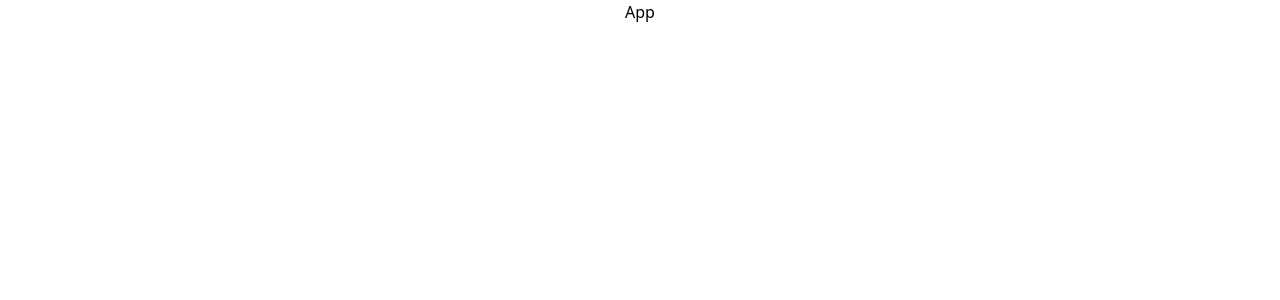
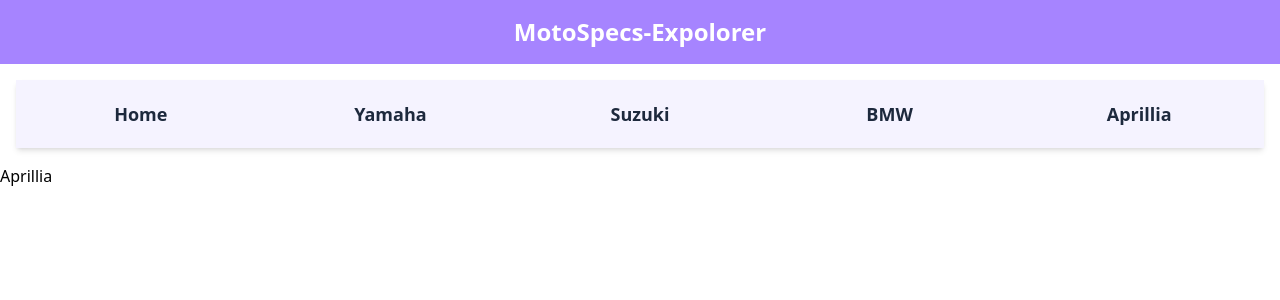
Before and after one commit to MUMEi-28/MotoSpecs-Explorer, a React (Vite) app: page /Aprillia in a window 1280 px wide. Shown: the top 300 px of the page. Built offline with nearby package versions, Linux system fonts and the light colour scheme.

Commit message:
Link, Routes, Route.

```diff
--- a/package.json
+++ b/package.json
@@ -13,6 +13,7 @@
     "@tailwindcss/vite": "^4.0.9",
     "react": "^19.0.0",
     "react-dom": "^19.0.0",
+    "react-router-dom": "^7.2.0",
     "tailwindcss": "^4.0.9"
   },
   "devDependencies": {
--- a/src/App.jsx
+++ b/src/App.jsx
@@ -1,10 +1,31 @@
 import React from 'react';
 import './App.css';
+import { Navigation } from './components/Navigation';
+import { Routes, Route } from 'react-router-dom';
 
+import Home from './pages/Homepage.jsx'
+import { Yamaha } from './pages/Yamaha.jsx';
+import { Suzuki } from './pages/Suzuki.jsx';
+import BMW from './pages/BMW.jsx';
+import { Aprillia } from './pages/Aprillia.jsx';
 const App = () =>
 {
     return (
-        <div className='text-center'>App</div>
+        <>
+            <header>
+                <h1 className='text-center p-4 bg-violet-400 font-semibold text-white text-2xl'>MotoSpecs-Expolorer</h1>
+            </header>
+
+            <Navigation />
+
+            <Routes>
+                <Route path='/' element={<Home />}></Route>
+                <Route path='/Yamaha' element={<Yamaha />}></Route>
+                <Route path='/Suzuki' element={<Suzuki />}></Route>
+                <Route path='/BMW' element={<BMW />}></Route>
+                <Route path='/Aprillia' element={<Aprillia />}></Route>
+            </Routes>
+        </>
     )
 }
 
--- /dev/null
+++ b/src/components/Navigation.jsx
@@ -0,0 +1,28 @@
+import React from 'react'
+import { Link } from 'react-router-dom'
+
+
+export const Navigation = () =>
+{
+    return (
+        <nav className=' bg-violet-50 m-4 shadow-md'>
+            <ul className='flex flex-row items-center justify-around '>
+                <Link to='/' className='hover:bg-violet-200 hover:rounded-xl text-slate-800 font-semibold text-lg m-1 py-4 flex-1 text-center'>
+                    <li >Home</li>
+                </Link>
+                <Link to='/Yamaha' className='hover:bg-violet-200 hover:rounded-xl text-slate-800 font-semibold text-lg m-1 py-4 flex-1 text-center'>
+                    <li >Yamaha</li>
+                </Link>
+                <Link to='/Suzuki' className='hover:bg-violet-200 hover:rounded-xl text-slate-800 font-semibold text-lg m-1 py-4 flex-1 text-center'>
+                    <li >Suzuki</li>
+                </Link>
+                <Link to='/BMW' className='hover:bg-violet-200 hover:rounded-xl text-slate-800 font-semibold text-lg m-1 py-4 flex-1 text-center'>
+                    <li >BMW</li>
+                </Link>
+                <Link to='/Aprillia' className='hover:bg-violet-200 hover:rounded-xl text-slate-800 font-semibold text-lg m-1 py-4 flex-1 text-center'>
+                    <li >Aprillia</li>
+                </Link>
+            </ul>
+        </nav>
+    )
+}
--- a/src/main.jsx
+++ b/src/main.jsx
@@ -1,9 +1,11 @@
 import { StrictMode } from 'react'
 import { createRoot } from 'react-dom/client'
 import App from './App.jsx'
+import { BrowserRouter } from 'react-router-dom'
+
 
 createRoot(document.getElementById('root')).render(
-  <StrictMode>
+  <BrowserRouter>
     <App />
-  </StrictMode>,
+  </BrowserRouter>
 )
--- /dev/null
+++ b/src/pages/Aprillia.jsx
@@ -0,0 +1,8 @@
+import React from 'react'
+
+export const Aprillia = () =>
+{
+    return (
+        <div>Aprillia</div>
+    )
+}
--- /dev/null
+++ b/src/pages/BMW.jsx
@@ -0,0 +1,10 @@
+import React from 'react'
+
+const BMW = () =>
+{
+    return (
+        <div>BMW</div>
+    )
+}
+
+export default BMW
--- /dev/null
+++ b/src/pages/Homepage.jsx
@@ -0,0 +1,10 @@
+import React from 'react'
+
+const Homepage = () =>
+{
+    return (
+        <div>Homepage</div>
+    )
+}
+
+export default Homepage
--- /dev/null
+++ b/src/pages/Suzuki.jsx
@@ -0,0 +1,8 @@
+import React from 'react'
+
+export const Suzuki = () =>
+{
+    return (
+        <div>Suzuki</div>
+    )
+}
--- /dev/null
+++ b/src/pages/Yamaha.jsx
@@ -0,0 +1,8 @@
+import React from 'react'
+
+export const Yamaha = () =>
+{
+    return (
+        <div>Yamaha</div>
+    )
+}
```
Also changed, not shown: 1 other file (tests, documents, lock files or other folders).
